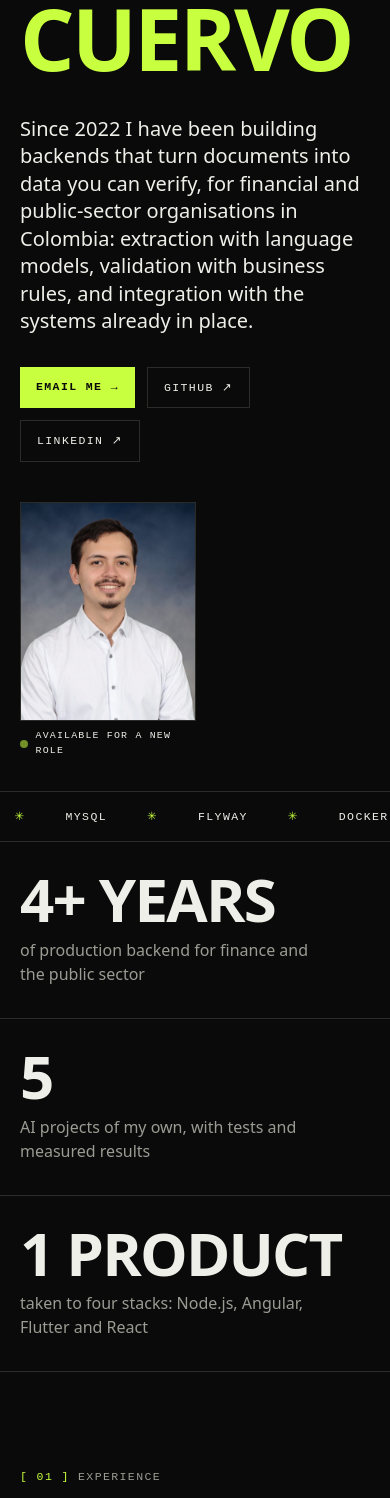
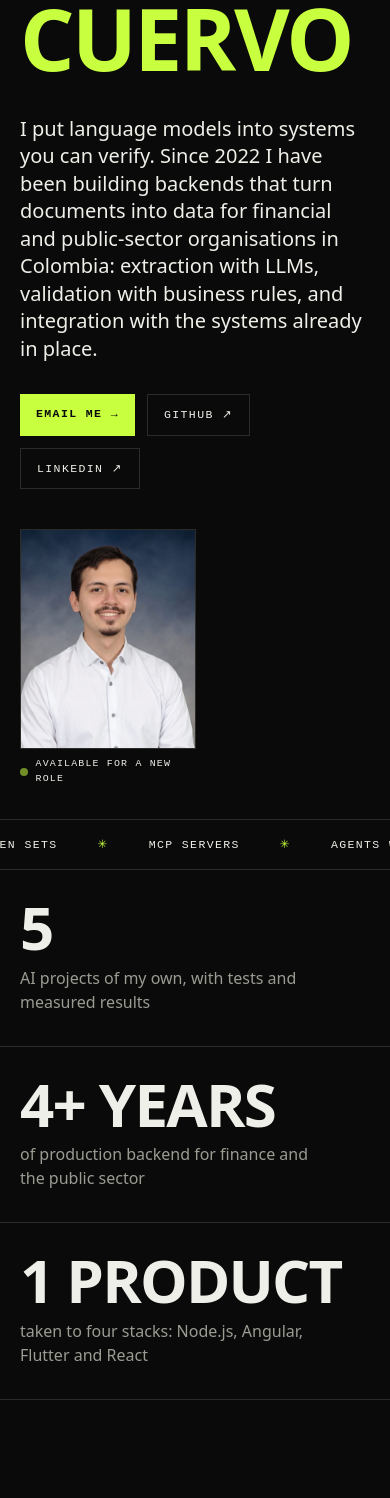
Before and after one commit to 0103juan/portfolio-site, a React (Vite) app: page / in a window 390 px wide. Shown: the part 299-1797 px from the top of the page. Built offline with nearby package versions, Linux system fonts and the light colour scheme.

Commit message:
Put applied AI first and show the redesigned dashboard
The AI projects and the recorded demo open the page, the hero and the stack lead with applied AI, client work that uses language models comes first with that technology marked, and the SECOP entries and screenshots match the new dashboard.

```diff
--- a/src/App.tsx
+++ b/src/App.tsx
@@ -46,11 +46,17 @@ function useMediaQuery(query: string): boolean {
 const shot = (name: string) => `${import.meta.env.BASE_URL}shots/${name}.png`
 const pad = (n: number) => String(n).padStart(2, '0')
 
-function Chips({ items, className }: { items: string[]; className?: string }) {
+const AI_TECH = /LLM|Gemini|Claude|RAG|MCP|Embeddings|Reranking/
+
+/** `mark` picks out the chips that name a model or an AI technique, so applied AI shows inside client work too. */
+function Chips({ items, className, mark = false }: { items: string[]; className?: string; mark?: boolean }) {
   return (
     <ul className={cn('flex flex-wrap gap-1.5', className)}>
       {items.map((item) => (
-        <li key={item} className="label border px-2 py-1 text-[0.65rem] tracking-wider">
+        <li
+          key={item}
+          className={cn('label border px-2 py-1 text-[0.65rem] tracking-wider', mark && AI_TECH.test(item) && 'border-volt text-volt')}
+        >
           {item}
         </li>
       ))}
@@ -119,7 +125,7 @@ function WorkDeck({ t, enabled }: { t: Content; enabled: boolean }) {
                   </li>
                 ))}
               </ul>
-              <Chips items={item.stack} className="text-ash mt-auto" />
+              <Chips items={item.stack} className="text-ash mt-auto" mark />
             </div>
           </article>
         </StickyCard_001>
@@ -166,9 +172,9 @@ export default function App() {
   }, [lang, t.role])
 
   const sections = [
+    ['ai', t.nav.ai],
     ['work', t.nav.work],
     ['product', t.nav.product],
-    ['ai', t.nav.ai],
     ['stack', t.nav.stack],
     ['contact', t.nav.contact],
   ] as const
@@ -270,9 +276,42 @@ export default function App() {
           ))}
         </dl>
 
+        {/* AI projects come first: it is the work this site is meant to show. */}
+        <section id="ai" className="px-5 py-24 md:px-10 lg:py-32">
+          <SectionHead n={1} label={t.nav.ai}>
+            <h2 className="display text-[clamp(2.8rem,8vw,7.5rem)]">{t.ai.title}</h2>
+            <p className="text-ash mt-6 max-w-[62ch] text-lg">{t.ai.intro}</p>
+          </SectionHead>
+
+          {wide ? (
+            <HoverExpand_001
+              items={t.ai.items}
+              className="h-[30rem]"
+              spine={(item, i, active) => (
+                <div className={cn('bg-coal flex h-full flex-col items-center justify-between border py-5', active && 'opacity-0')}>
+                  <span className="label text-volt">{pad(i + 1)}</span>
+                  <span className="display text-2xl whitespace-nowrap [writing-mode:vertical-rl] rotate-180">{item.name}</span>
+                </div>
+              )}
+              body={(item) => <ProjectBody project={item} t={t} className="bg-volt text-background" />}
+            />
+          ) : (
+            <div className="grid gap-px border bg-[var(--color-border)]">
+              {t.ai.items.map((item) => (
+                <article key={item.name} className="bg-background">
+                  <ProjectBody project={item} t={t} className="[&_a]:text-volt" />
+                </article>
+              ))}
+            </div>
+          )}
+
+          <Demo demo={t.demo} />
+        </section>
+
+
         {/* Client work */}
-        <section id="work" className="px-5 py-24 md:px-10 lg:py-32">
-          <SectionHead n={1} label={t.nav.work}>
+        <section id="work" className="border-t px-5 py-24 md:px-10 lg:py-32">
+          <SectionHead n={2} label={t.nav.work}>
             <h2 className="display text-[clamp(2.8rem,8vw,7.5rem)]">{t.work.title}</h2>
             <p className="text-ash mt-6 max-w-[62ch] text-lg">{t.work.intro}</p>
           </SectionHead>
@@ -281,7 +320,7 @@ export default function App() {
 
         {/* The product */}
         <section id="product" className="overflow-x-clip border-t px-5 py-24 md:px-10 lg:py-32">
-          <SectionHead n={2} label={t.nav.product}>
+          <SectionHead n={3} label={t.nav.product}>
             <ScrollAssemble text={t.product.title} className="display text-volt text-[clamp(2.8rem,8vw,7.5rem)]" />
             <p className="text-ash mt-6 max-w-[62ch] text-lg">{t.product.intro}</p>
           </SectionHead>
@@ -309,38 +348,6 @@ export default function App() {
               </article>
             ))}
           </div>
-        </section>
-
-        {/* AI projects */}
-        <section id="ai" className="border-t px-5 py-24 md:px-10 lg:py-32">
-          <SectionHead n={3} label={t.nav.ai}>
-            <h2 className="display text-[clamp(2.8rem,8vw,7.5rem)]">{t.ai.title}</h2>
-            <p className="text-ash mt-6 max-w-[62ch] text-lg">{t.ai.intro}</p>
-          </SectionHead>
-
-          {wide ? (
-            <HoverExpand_001
-              items={t.ai.items}
-              className="h-[30rem]"
-              spine={(item, i, active) => (
-                <div className={cn('bg-coal flex h-full flex-col items-center justify-between border py-5', active && 'opacity-0')}>
-                  <span className="label text-volt">{pad(i + 1)}</span>
-                  <span className="display text-2xl whitespace-nowrap [writing-mode:vertical-rl] rotate-180">{item.name}</span>
-                </div>
-              )}
-              body={(item) => <ProjectBody project={item} t={t} className="bg-volt text-background" />}
-            />
-          ) : (
-            <div className="grid gap-px border bg-[var(--color-border)]">
-              {t.ai.items.map((item) => (
-                <article key={item.name} className="bg-background">
-                  <ProjectBody project={item} t={t} className="[&_a]:text-volt" />
-                </article>
-              ))}
-            </div>
-          )}
-
-          <Demo demo={t.demo} />
 
           <h3 className="label text-ash mt-20 mb-4">{t.personal.title}</h3>
           <ul className="border-t">
--- a/src/content.ts
+++ b/src/content.ts
@@ -50,22 +50,23 @@ export const EMAIL = '0103juan@gmail.com'
 export const LINKEDIN = 'https://www.linkedin.com/in/juan-pablo-cuervo-dorado-779089256'
 
 const es: Content = {
-  nav: { work: 'Experiencia', product: 'Producto', ai: 'IA', stack: 'Stack', contact: 'Contacto' },
-  role: 'Ingeniero de software · backend e IA aplicada',
+  nav: { work: 'Experiencia', product: 'Producto', ai: 'IA aplicada', stack: 'Stack', contact: 'Contacto' },
+  role: 'AI Engineer · Backend',
   pitch:
-    'Desde 2022 construyo backends que convierten documentos en datos verificables para entidades financieras y del ' +
-    'sector público en Colombia: extracción con modelos de lenguaje, validación con reglas de negocio e integración ' +
-    'con los sistemas que ya existen.',
+    'Llevo modelos de lenguaje a sistemas que se pueden verificar. Desde 2022 construyo backends que convierten ' +
+    'documentos en datos para entidades financieras y del sector público en Colombia: extracción con LLM, validación ' +
+    'con reglas de negocio e integración con los sistemas que ya existen.',
   facts: [
+    { value: '5', label: 'proyectos de IA propios, con pruebas y resultados medidos' },
     { value: '4+ años', label: 'de backend en producción para finanzas y sector público' },
-    { value: '5', label: 'proyectos de IA propios, con pruebas y resultados medidos' },
     { value: '1 producto', label: 'llevado a cuatro stacks: Node.js, Angular, Flutter y React' },
   ],
   work: {
     title: 'Trabajo con clientes',
     intro:
       'Estos sistemas son de clientes, así que aquí no hay nombres, capturas ni cifras internas: solo el problema, ' +
-      'lo que construí y con qué. Los detalles que la confidencialidad permite los cuento en una entrevista.',
+      'lo que construí y con qué. Los que usan modelos de lenguaje van primero y llevan la tecnología marcada. Los ' +
+      'detalles que la confidencialidad permite los cuento en una entrevista.',
     items: [
       {
         sector: 'Sector financiero',
@@ -96,6 +97,20 @@ const es: Content = {
         stack: ['Java', 'Spring Boot', 'ANTLR4', 'Python', 'LLM', 'Cloud Run', 'Flyway', 'GitHub Actions'],
       },
       {
+        sector: 'Registro empresarial',
+        period: '2025 – 2026',
+        title: 'Lectura de actas societarias con LLM',
+        summary:
+          'Microservicios que reciben actas de asambleas y juntas, extraen nombramientos, quórum y votaciones, y ' +
+          'devuelven un resumen estructurado para quien las revisa.',
+        points: [
+          'Procesamiento asíncrono con colas y reintentos que no bloquean, y avance en tiempo real por WebSocket.',
+          'Afinamiento de prompts sobre casos reales: quórum con personas sin acciones, nombramientos descritos en texto libre.',
+          'Inicio de sesión con código de un solo uso y despliegue continuo con GitHub Actions.',
+        ],
+        stack: ['Java', 'Spring Boot', 'Python', 'LLM', 'Pub/Sub', 'WebSocket', 'Docker', 'GitHub Actions'],
+      },
+      {
         sector: 'Gobierno departamental',
         period: '2024 – 2026',
         title: 'Recaudo y conciliación del impuesto vehicular',
@@ -108,20 +123,6 @@ const es: Content = {
           'Ingesta por SFTP de extractos de varios bancos, indicadores para el tablero y reportes exportables.',
         ],
         stack: ['Java 17', 'Spring Boot 3', 'Spring Security', 'Python', 'FastAPI', 'MySQL', 'Alembic', 'Apache POI'],
-      },
-      {
-        sector: 'Registro empresarial',
-        period: '2025 – 2026',
-        title: 'Lectura de actas societarias con LLM',
-        summary:
-          'Microservicios que reciben actas de asambleas y juntas, extraen nombramientos, quórum y votaciones, y ' +
-          'devuelven un resumen estructurado para quien las revisa.',
-        points: [
-          'Procesamiento asíncrono con colas y reintentos que no bloquean, y avance en tiempo real por WebSocket.',
-          'Afinamiento de prompts sobre casos reales: quórum con personas sin acciones, nombramientos descritos en texto libre.',
-          'Inicio de sesión con código de un solo uso y despliegue continuo con GitHub Actions.',
-        ],
-        stack: ['Java', 'Spring Boot', 'Python', 'LLM', 'Pub/Sub', 'WebSocket', 'Docker', 'GitHub Actions'],
       },
       {
         sector: 'Pagos',
@@ -190,7 +191,7 @@ const es: Content = {
         summary:
           'API HTTP sin dependencias en producción. Ninguna entrada del cliente llega a la consulta sin validar, los ' +
           'documentos de identidad de los contratistas no salen nunca, y una caché evita repetir consultas lentas.',
-        proof: '11 pruebas locales y una contra datos.gov.co. Buscar entre 5.800 entidades pasó de 90 s a 3 ms.',
+        proof: '12 pruebas locales y una contra datos.gov.co. Buscar entre 5.800 entidades pasó de 90 s a 3 ms.',
         stack: ['Node 24', 'TypeScript', 'node:test'],
         repo: `${GITHUB}/secop-api`,
         demo: 'https://secop-api-i89q.onrender.com',
@@ -199,11 +200,11 @@ const es: Content = {
         name: 'secop-dashboard',
         kind: 'Angular 22',
         summary:
-          'Panel web: selector de años, indicadores, mayores contratistas, modalidades, meses y la tabla de contratos ' +
-          'con enlace al expediente, filtrable por modalidad. Avisa cuando un solo contrato mal digitado explica el ' +
-          'total del año.',
-        proof: '4 pruebas unitarias y 5 de extremo a extremo: un navegador real contra la API real, en cada despliegue.',
-        stack: ['Angular 22', 'Signals', 'Vitest', 'Playwright'],
+          'Panel web que explica el año de una entidad: cuánto cambió frente al anterior, cuánto concentran los ' +
+          'mayores contratistas, qué parte se adjudicó por contratación directa y cuándo se firmó. Avisa cuando un ' +
+          'solo contrato mal digitado explica el total, y entonces no lo compara con otro año.',
+        proof: '12 pruebas unitarias y 6 de extremo a extremo: un navegador real contra la API real, en cada despliegue. Cada frase que el panel puede decir está probada.',
+        stack: ['Angular 22', 'Signals', 'Vitest', 'Playwright', 'Skiper UI portado a Angular'],
         repo: `${GITHUB}/secop-dashboard`,
         demo: 'https://0103juan.github.io/secop-dashboard/#/entidad/890905211?year=2024',
       },
@@ -227,15 +228,15 @@ const es: Content = {
       },
     ],
     captions: {
-      dashboard: 'El panel en Angular con los datos reales de 2024 de una alcaldía.',
+      dashboard: 'El panel en Angular con los datos reales de 2024 de una alcaldía: cada cifra viene con su lectura.',
       warning:
         'Un hallazgo de los datos: en 2019 un contrato digitado con un valor imposible explica el 100 % del total. ' +
-        'El panel lo dice en vez de mostrar la cifra como un hecho.',
+        'El panel lo dice, muestra el total sin ese contrato y se niega a comparar ese año con otro.',
       mobile: 'La app en Flutter.',
     },
   },
   ai: {
-    title: 'Proyectos de IA',
+    title: 'IA aplicada',
     intro:
       'Cinco proyectos en Python contra la API de Claude, sin frameworks de agentes, para que el mecanismo se vea en ' +
       'el código. Cada README publica solo números que salieron de una ejecución real, y una sección de límites.',
@@ -267,7 +268,7 @@ const es: Content = {
         summary:
           'Conecta un LLM con la contratación pública colombiana. El modelo no escribe consultas: llena una consulta ' +
           'tipada, y las columnas con datos personales son inalcanzables.',
-        proof: '17 pruebas, una contra la API real, y una sesión real con el modelo documentada con sus dos tropiezos.',
+        proof: '24 pruebas, una contra la API real. Una sesión real mostró dos fallos y ambos se corrigieron en la herramienta, no en el prompt: un directorio de entidades y montos escritos por código.',
         stack: ['Python', 'MCP', 'Socrata', 'Pydantic'],
         repo: `${GITHUB}/secop-mcp`,
       },
@@ -402,14 +403,14 @@ const es: Content = {
       'los proyectos de arriba muestran hasta dónde.',
     groups: [
       {
+        name: 'IA aplicada',
+        items: ['Extracción multimodal', 'RAG híbrido', 'Reranking', 'Evaluación con conjuntos dorados', 'Servidores MCP',
+                'Agentes con aprobación humana', 'API de Claude', 'API de Gemini'],
+      },
+      {
         name: 'Todos los días',
         items: ['Java 17–21', 'Spring Boot 3', 'Python', 'FastAPI', 'PostgreSQL', 'MySQL', 'Flyway', 'Docker', 'GitHub Actions',
                 'Cloud Run', 'Pub/Sub', 'Cloud Storage'],
-      },
-      {
-        name: 'IA aplicada',
-        items: ['Extracción multimodal', 'RAG híbrido', 'Reranking', 'Evaluación con conjuntos dorados', 'Servidores MCP',
-                'Agentes con aprobación humana', 'API de Claude', 'API de Gemini'],
       },
       {
         name: 'También construyo con',
@@ -432,22 +433,23 @@ const es: Content = {
 }
 
 const en: Content = {
-  nav: { work: 'Experience', product: 'Product', ai: 'AI', stack: 'Stack', contact: 'Contact' },
-  role: 'Software engineer · backend and applied AI',
+  nav: { work: 'Experience', product: 'Product', ai: 'Applied AI', stack: 'Stack', contact: 'Contact' },
+  role: 'AI Engineer · Backend',
   pitch:
-    'Since 2022 I have been building backends that turn documents into data you can verify, for financial and ' +
-    'public-sector organisations in Colombia: extraction with language models, validation with business rules, and ' +
-    'integration with the systems already in place.',
+    'I put language models into systems you can verify. Since 2022 I have been building backends that turn ' +
+    'documents into data for financial and public-sector organisations in Colombia: extraction with LLMs, validation ' +
+    'with business rules, and integration with the systems already in place.',
   facts: [
+    { value: '5', label: 'AI projects of my own, with tests and measured results' },
     { value: '4+ years', label: 'of production backend for finance and the public sector' },
-    { value: '5', label: 'AI projects of my own, with tests and measured results' },
     { value: '1 product', label: 'taken to four stacks: Node.js, Angular, Flutter and React' },
   ],
   work: {
     title: 'Client work',
     intro:
       'These systems belong to clients, so there are no names, screenshots or internal figures here: only the ' +
-      'problem, what I built and with what. I can go into what confidentiality allows in an interview.',
+      'problem, what I built and with what. The ones that use language models come first, with that technology ' +
+      'marked. I can go into what confidentiality allows in an interview.',
     items: [
       {
         sector: 'Financial services',
@@ -478,6 +480,20 @@ const en: Content = {
         stack: ['Java', 'Spring Boot', 'ANTLR4', 'Python', 'LLM', 'Cloud Run', 'Flyway', 'GitHub Actions'],
       },
       {
+        sector: 'Business registry',
+        period: '2025 – 2026',
+        title: 'Reading corporate minutes with an LLM',
+        summary:
+          'Microservices that receive minutes of shareholder and board meetings, extract appointments, quorum and ' +
+          'votes, and return a structured summary for the reviewer.',
+        points: [
+          'Asynchronous processing with queues and non-blocking retries, and live progress over WebSocket.',
+          'Prompt tuning on real cases: quorum with attendees who hold no shares, appointments described in free text.',
+          'One-time-code login and continuous deployment with GitHub Actions.',
+        ],
+        stack: ['Java', 'Spring Boot', 'Python', 'LLM', 'Pub/Sub', 'WebSocket', 'Docker', 'GitHub Actions'],
+      },
+      {
         sector: 'Regional government',
         period: '2024 – 2026',
         title: 'Vehicle tax collection and reconciliation',
@@ -490,20 +506,6 @@ const en: Content = {
           'SFTP ingestion of statements from several banks, indicators for the dashboard and exportable reports.',
         ],
         stack: ['Java 17', 'Spring Boot 3', 'Spring Security', 'Python', 'FastAPI', 'MySQL', 'Alembic', 'Apache POI'],
-      },
-      {
-        sector: 'Business registry',
-        period: '2025 – 2026',
-        title: 'Reading corporate minutes with an LLM',
-        summary:
-          'Microservices that receive minutes of shareholder and board meetings, extract appointments, quorum and ' +
-          'votes, and return a structured summary for the reviewer.',
-        points: [
-          'Asynchronous processing with queues and non-blocking retries, and live progress over WebSocket.',
-          'Prompt tuning on real cases: quorum with attendees who hold no shares, appointments described in free text.',
-          'One-time-code login and continuous deployment with GitHub Actions.',
-        ],
-        stack: ['Java', 'Spring Boot', 'Python', 'LLM', 'Pub/Sub', 'WebSocket', 'Docker', 'GitHub Actions'],
       },
       {
         sector: 'Payments',
@@ -571,7 +573,7 @@ const en: Content = {
         summary:
           'An HTTP API with no production dependencies. No client input reaches a query unvalidated, suppliers\' ' +
           'identity numbers never leave it, and a cache avoids repeating slow queries.',
-        proof: '11 local tests and one against datos.gov.co. Searching 5,800 entities went from 90 s to 3 ms.',
+        proof: '12 local tests and one against datos.gov.co. Searching 5,800 entities went from 90 s to 3 ms.',
         stack: ['Node 24', 'TypeScript', 'node:test'],
         repo: `${GITHUB}/secop-api`,
         demo: 'https://secop-api-i89q.onrender.com',
@@ -580,10 +582,11 @@ const en: Content = {
         name: 'secop-dashboard',
         kind: 'Angular 22',
         summary:
-          'Web dashboard: year selector, indicators, top suppliers, modalities, months and the contract table with a ' +
-          'link to each file, filterable by modality. It warns when a single mistyped contract explains the year\'s total.',
-        proof: '4 unit tests and 5 end-to-end tests: a real browser against the real API, on every deployment.',
-        stack: ['Angular 22', 'Signals', 'Vitest', 'Playwright'],
+          'A web dashboard that explains an entity\'s year: how it changed against the previous one, how much the ' +
+          'largest suppliers hold, how much was awarded without competition and when it was signed. It warns when a ' +
+          'single mistyped contract explains the total, and then refuses to compare that year with another.',
+        proof: '12 unit tests and 6 end-to-end tests: a real browser against the real API, on every deployment. Every sentence the dashboard can say is tested.',
+        stack: ['Angular 22', 'Signals', 'Vitest', 'Playwright', 'Skiper UI ported to Angular'],
         repo: `${GITHUB}/secop-dashboard`,
         demo: 'https://0103juan.github.io/secop-dashboard/#/entidad/890905211?year=2024',
       },
@@ -607,15 +610,15 @@ const en: Content = {
       },
     ],
     captions: {
-      dashboard: "The Angular dashboard with a city government's real 2024 data.",
+      dashboard: "The Angular dashboard with a city government's real 2024 data: every figure comes with its reading.",
       warning:
         'A finding in the data: in 2019 one contract typed with an impossible value explains 100% of the total. ' +
-        'The dashboard says so instead of presenting the figure as a fact.',
+        'The dashboard says so, shows the total without that contract and refuses to compare that year with another.',
       mobile: 'The Flutter app.',
     },
   },
   ai: {
-    title: 'AI projects',
+    title: 'Applied AI',
     intro:
       'Five Python projects written directly against the Claude API, with no agent framework, so the mechanism is ' +
       'visible in the code. Each README publishes only numbers that came from a real run, and a section on limits.',
@@ -647,7 +650,7 @@ const en: Content = {
         summary:
           'Connects an LLM to Colombian public procurement. The model writes no queries: it fills in a typed query, ' +
           'and the columns with personal data cannot be reached.',
-        proof: '17 tests, one against the real API, and one real session with the model written up with its two stumbles.',
+        proof: '24 tests, one against the real API. One real session showed two failures and both were fixed in the tool, not in the prompt: an entity directory, and amounts written out by code.',
         stack: ['Python', 'MCP', 'Socrata', 'Pydantic'],
         repo: `${GITHUB}/secop-mcp`,
       },
@@ -782,14 +785,14 @@ const en: Content = {
       'the projects above show how far.',
     groups: [
       {
+        name: 'Applied AI',
+        items: ['Multimodal extraction', 'Hybrid RAG', 'Reranking', 'Evaluation with golden sets', 'MCP servers',
+                'Agents with human approval', 'Claude API', 'Gemini API'],
+      },
+      {
         name: 'Every day',
         items: ['Java 17–21', 'Spring Boot 3', 'Python', 'FastAPI', 'PostgreSQL', 'MySQL', 'Flyway', 'Docker', 'GitHub Actions',
                 'Cloud Run', 'Pub/Sub', 'Cloud Storage'],
-      },
-      {
-        name: 'Applied AI',
-        items: ['Multimodal extraction', 'Hybrid RAG', 'Reranking', 'Evaluation with golden sets', 'MCP servers',
-                'Agents with human approval', 'Claude API', 'Gemini API'],
       },
       {
         name: 'I also build with',
```
Also changed, not shown: public/shots/dashboard.png, public/shots/warning.png.
